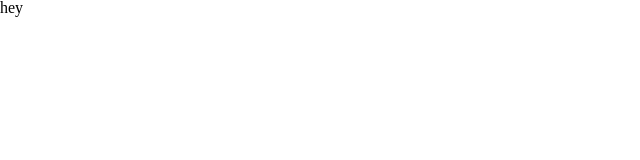
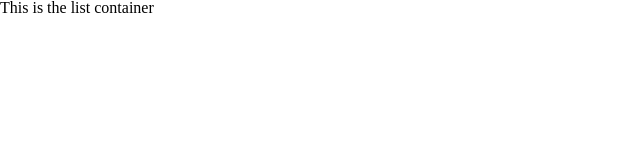
Before and after one commit to Zendrians/napp-tech-test, a React (Create React App) app: page / in a window 1280 px wide. Shown: the top 160 px of the page, without its empty margins (0-640 px from the left). Built offline with nearby package versions, Linux system fonts and the light colour scheme.

Commit message:
Add route

```diff
--- a/src/App.jsx
+++ b/src/App.jsx
@@ -1,5 +1,15 @@
+import React from "react";
+import { Routes, Route } from "react-router-dom";
+import ProductListContainer from "./modules/productList/container/ProductListContainer";
+// import ProductDetailsContainer from "./modules/productDetails/container/ProductDetailsContainer";
+
 function App() {
-  return <div className="App">hey</div>;
+  return (
+    <Routes>
+      <Route path="/" element={<ProductListContainer />} />
+      {/* <Route path="/details" element={<ProductDetailsContainer />} /> */}
+    </Routes>
+  );
 }
 
 export default App;
--- /dev/null
+++ b/src/modules/productList/container/ProductListContainer.jsx
@@ -0,0 +1,7 @@
+import React from "react";
+
+const ProductListContainer = () => {
+  return <div>This is the list container</div>;
+};
+
+export default ProductListContainer;
```
Also changed, not shown: src/modules/productDetails/container/ProductDetails.jsx (added, +7 -0 lines).
